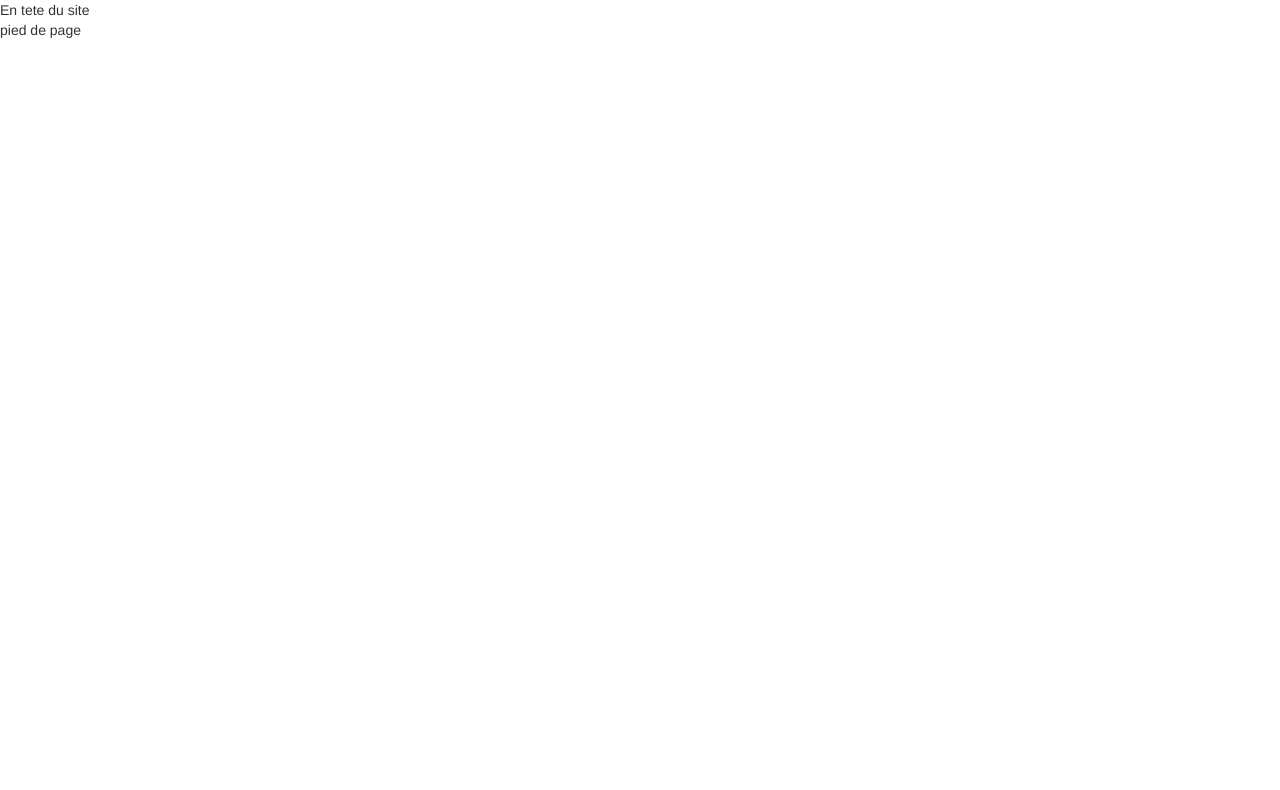
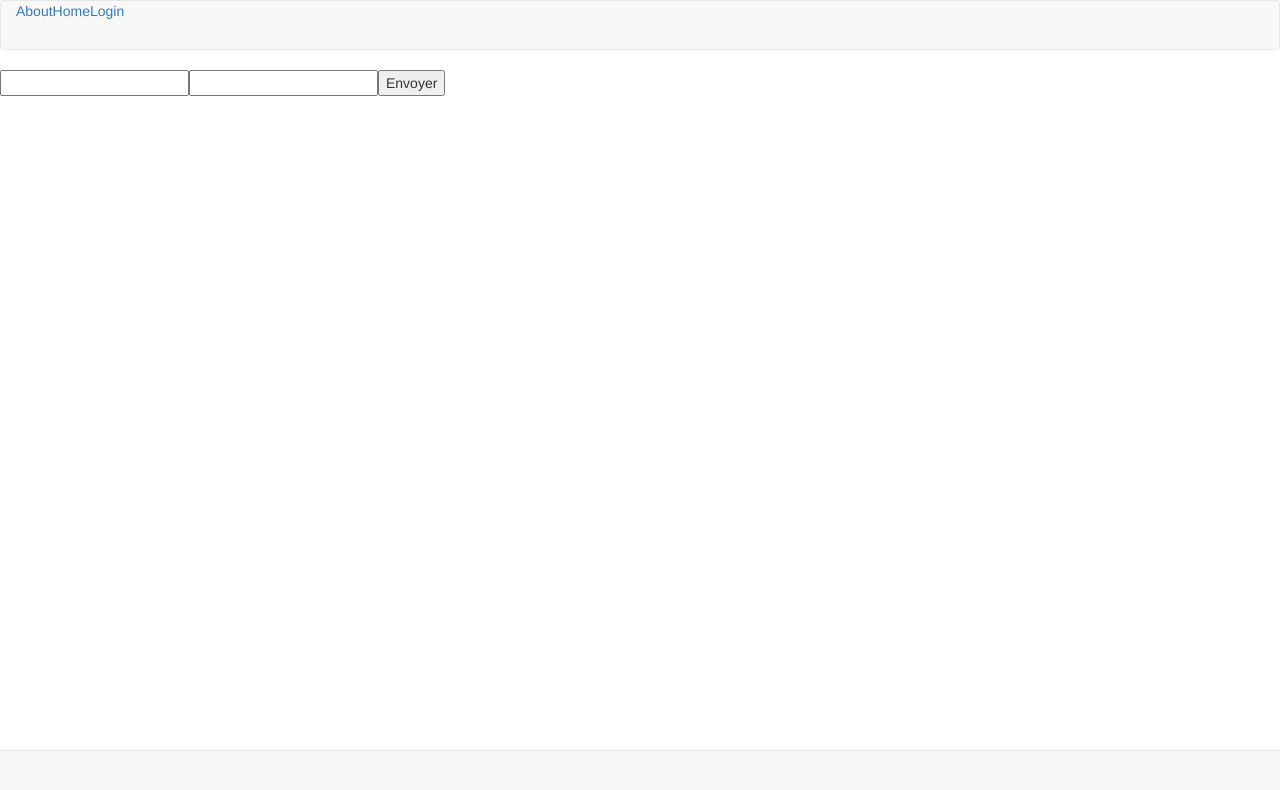
Before and after one commit to agnerayq/personnal-site, an Angular app: page /login in a window 1280 px wide. Before the commit this address led to /. Shown: the top 790 px of the page. Built offline with nearby package versions, Linux system fonts and the light colour scheme.

Commit message:
creation formulaire pour le login et la route

```diff
--- a/src/app/app.component.html
+++ b/src/app/app.component.html
@@ -1,9 +1,22 @@
 <header>
-	<span>En tete du site</span>
+	<nav class="navbar navbar-default ">
+		<div class="container-fluid">
+			<div class="navbar-header">
+				<a  href="" routerLink="/about">About</a>
+				<a href="" routerLink="/home">Home</a>
+				<a href="" routerLink="/login">Login</a>
+			</div>
+		</div>
+	</nav>
 </header>
 <main>
 	<router-outlet></router-outlet>
 </main>
 <footer>
-	<span>pied de page</span>
+	<nav class="navbar navbar-default navbar-fixed-bottom">
+		<div class="container-fluid">
+			<div class="navbar-footer">
+			</div>
+		</div>
+	</nav>
 </footer>
--- a/src/app/app.module.ts
+++ b/src/app/app.module.ts
@@ -7,8 +7,9 @@ import { HomeComponent } from './home/home.component';
 import { RouterModule} from '@angular/router';
 import {ROUTES} from './app.routes';
 import { AboutComponent } from './about/about.component';
+import { LoginformComponent } from './loginform/loginform.component';
 
-
+import {FormsModule,ReactiveFormsModule} from '@angular/forms';
 
 
 @NgModule({
@@ -16,9 +17,10 @@ import { AboutComponent } from './about/about.component';
     AppComponent,
     HomeComponent,
     AboutComponent,
+    LoginformComponent,
   ],
   imports: [
-    BrowserModule, RouterModule.forRoot(ROUTES)
+    BrowserModule, RouterModule.forRoot(ROUTES), ReactiveFormsModule
   ],
   providers: [],
   bootstrap: [AppComponent]
--- a/src/app/app.routes.ts
+++ b/src/app/app.routes.ts
@@ -1,9 +1,11 @@
 import {Routes} from '@angular/router';
 import {HomeComponent} from './home/home.component';
 import {AboutComponent} from './about/about.component';
-
+import {LoginformComponent} from './loginform/loginform.component';
 
 export const ROUTES:Routes = [
 	{path:"",component:HomeComponent},
-	{path:"about",component:AboutComponent}
+	{path:"about",component:AboutComponent},
+	{path:"home",component:HomeComponent},
+	{path:"login",component:LoginformComponent}
 ];
--- /dev/null
+++ b/src/app/loginform/loginform.component.html
@@ -0,0 +1,5 @@
+<form (ngSubmit)="submit()" [formGroup]="loginForm">
+	<input formControlName="login">
+	<input type="password" formControlName="password">
+	<button type="submit">Envoyer</button>
+</form>
--- /dev/null
+++ b/src/app/loginform/loginform.component.ts
@@ -0,0 +1,30 @@
+import { Component, OnInit } from '@angular/core';
+import {FormBuilder,FormGroup} from '@angular/forms';
+
+
+@Component({
+	selector: 'app-loginform',
+	templateUrl: './loginform.component.html',
+	styleUrls: ['./loginform.component.scss']
+})
+export class LoginformComponent implements OnInit {
+
+	loginForm:FormGroup;
+
+	constructor(fb: FormBuilder) {
+		this.loginForm=fb.group({
+			login:"",
+			password:""
+		});
+
+
+	}
+	submit(){
+		console.log(this.loginForm.value);
+	}
+
+
+	ngOnInit() {
+	}
+
+}
```
Also changed, not shown: src/app/loginform/loginform.component.scss (added).
